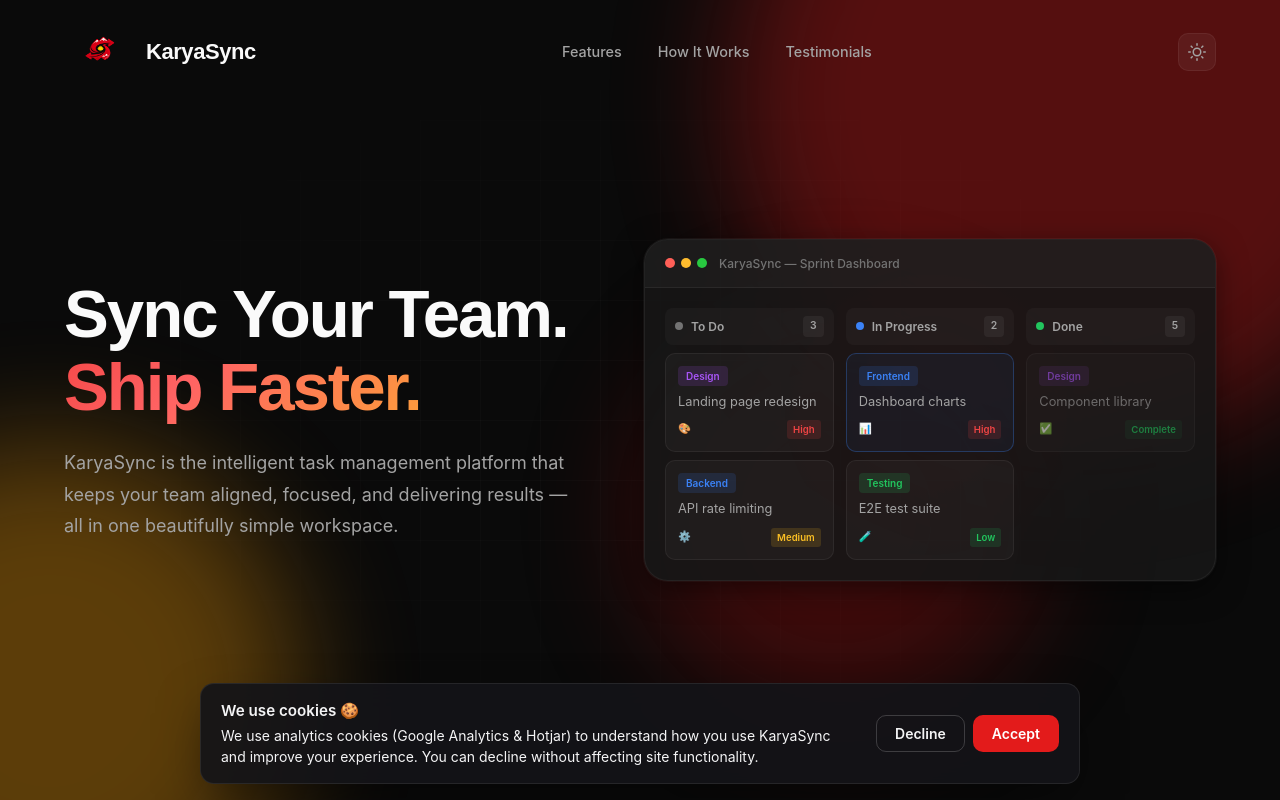
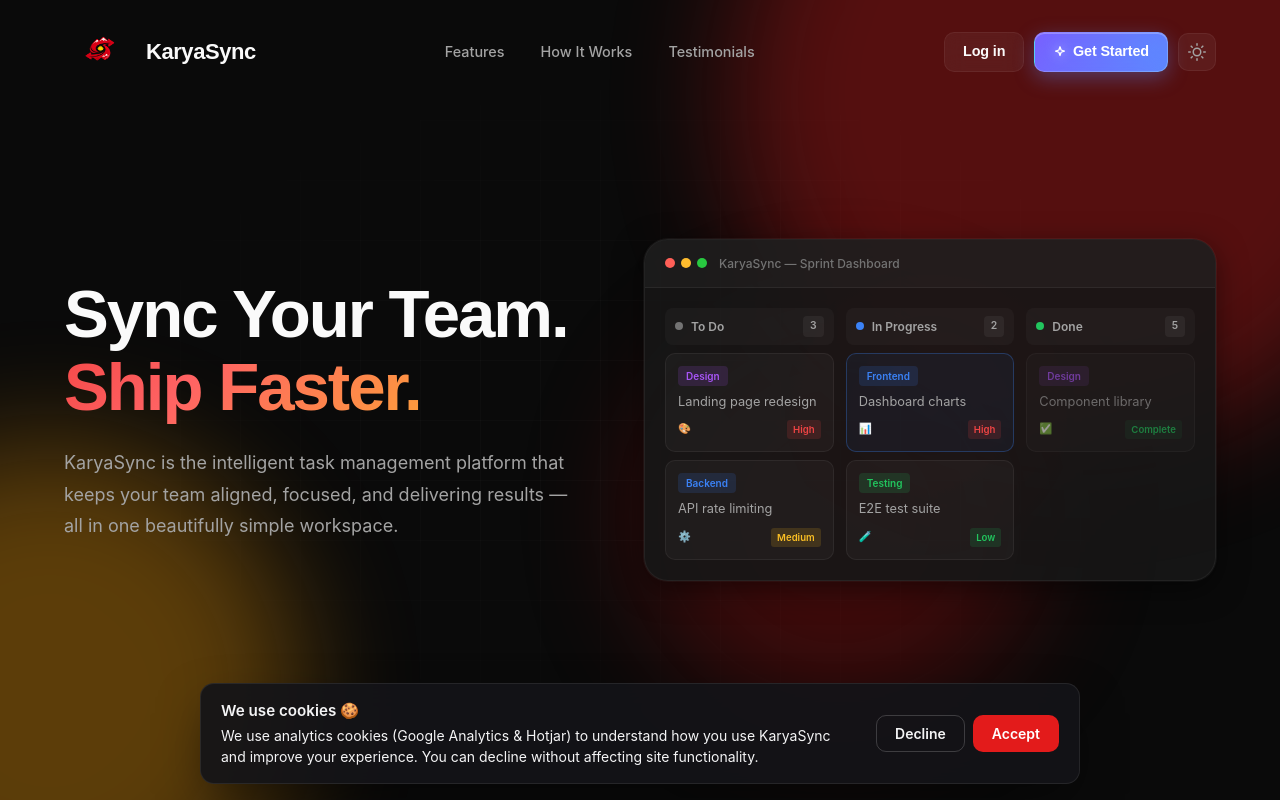
Before and after one commit to Reyman764/KS-LandingPage-main, a React (Vite) app in the folder KS-LandingPage-main/: page / in a window 1280 px wide. Shown: the top 800 px of the page. Built offline with nearby package versions, Linux system fonts and the light colour scheme.

Commit message:
added log-in and sign-up button

```diff
--- a/KS-LandingPage-main/src/components/Navbar.css
+++ b/KS-LandingPage-main/src/components/Navbar.css
@@ -76,7 +76,123 @@
   background: rgba(0, 0, 0, 0.07);
 }
 
-/* ── Actions (theme toggle + hamburger) ── */
+/* ── Auth CTAs (premium) ── */
+.navbar__auth {
+  display: flex;
+  align-items: center;
+  gap: 10px;
+}
+
+.navbar__auth--mobile {
+  display: none;
+}
+
+.navbar__btn {
+  display: inline-flex;
+  align-items: center;
+  justify-content: center;
+  gap: 6px;
+  height: 40px;
+  padding: 0 18px;
+  font-family: var(--font-heading, inherit);
+  font-size: 0.9rem;
+  font-weight: 600;
+  letter-spacing: -0.01em;
+  white-space: nowrap;
+  border-radius: 10px;
+  cursor: pointer;
+  text-decoration: none;
+  transition:
+    transform var(--transition-fast),
+    background var(--transition-fast),
+    border-color var(--transition-fast),
+    box-shadow var(--transition-base),
+    color var(--transition-fast);
+  will-change: transform;
+}
+
+.navbar__btn:active {
+  transform: translateY(1px) scale(0.98);
+}
+
+/* Ghost (Log in) */
+.navbar__btn--ghost {
+  color: var(--text-primary);
+  background: var(--overlay-sm);
+  border: 1px solid var(--border-subtle);
+  backdrop-filter: blur(10px);
+}
+
+.navbar__btn--ghost:hover {
+  background: var(--overlay-md);
+  border-color: var(--border-default);
+  transform: translateY(-1px);
+}
+
+/* Primary (Get Started) — premium gradient + glow */
+.navbar__btn--primary {
+  position: relative;
+  color: #fff;
+  background: linear-gradient(
+    135deg,
+    #7c5cff 0%,
+    #5b8cff 50%,
+    #22d3ee 100%
+  );
+  background-size: 200% 200%;
+  background-position: 0% 50%;
+  border: 1px solid rgba(255, 255, 255, 0.18);
+  box-shadow:
+    0 6px 20px rgba(91, 140, 255, 0.35),
+    0 1px 0 rgba(255, 255, 255, 0.25) inset,
+    0 -8px 24px rgba(124, 92, 255, 0.25) inset;
+  overflow: hidden;
+  isolation: isolate;
+}
+
+.navbar__btn--primary::before {
+  content: "";
+  position: absolute;
+  inset: 0;
+  background: linear-gradient(
+    120deg,
+    transparent 0%,
+    rgba(255, 255, 255, 0.35) 50%,
+    transparent 100%
+  );
+  transform: translateX(-120%);
+  transition: transform 0.7s ease;
+  z-index: -1;
+}
+
+.navbar__btn--primary:hover {
+  background-position: 100% 50%;
+  transform: translateY(-1px);
+  box-shadow:
+    0 10px 28px rgba(91, 140, 255, 0.5),
+    0 1px 0 rgba(255, 255, 255, 0.3) inset,
+    0 -8px 24px rgba(124, 92, 255, 0.3) inset;
+}
+
+.navbar__btn--primary:hover::before {
+  transform: translateX(120%);
+}
+
+.navbar__btn--primary svg {
+  filter: drop-shadow(0 0 6px rgba(255, 255, 255, 0.6));
+}
+
+[data-theme="light"] .navbar__btn--ghost {
+  color: var(--text-primary);
+  background: rgba(0, 0, 0, 0.04);
+  border-color: rgba(0, 0, 0, 0.1);
+}
+[data-theme="light"] .navbar__btn--ghost:hover {
+  background: rgba(0, 0, 0, 0.08);
+  border-color: rgba(0, 0, 0, 0.18);
+}
+
+/* ── Actions (auth + theme toggle + hamburger) ── */
 .navbar__actions {
   display: flex;
   align-items: center;
@@ -138,6 +254,11 @@
     display: flex;
   }
 
+  /* Hide desktop auth on mobile, show inside overlay */
+  .navbar__auth--desktop {
+    display: none;
+  }
+
   .navbar__links {
     position: fixed;
     inset: 0;
@@ -169,6 +290,21 @@
     max-width: 280px;
     text-align: center;
   }
+
+  .navbar__auth--mobile {
+    display: flex;
+    flex-direction: column;
+    gap: 12px;
+    width: 100%;
+    max-width: 280px;
+    margin-top: 24px;
+  }
+
+  .navbar__auth--mobile .navbar__btn {
+    width: 100%;
+    height: 48px;
+    font-size: 1rem;
+  }
 }
 
 /* ── Small mobile: tighten brand ── */
--- a/KS-LandingPage-main/src/components/Navbar.jsx
+++ b/KS-LandingPage-main/src/components/Navbar.jsx
@@ -30,6 +30,11 @@ export default function Navbar() {
     });
   };
 
+  const handleAuthClick = (action) => {
+    setMobileOpen(false);
+    trackEvent('auth_cta_click', { action });
+  };
+
   const links = [
     { label: 'Features', href: '#features' },
     { label: 'How It Works', href: '#how-it-works' },
@@ -53,6 +58,12 @@ export default function Navbar() {
   const MoonIcon = () => (
     <svg aria-hidden="true" focusable="false" width="17" height="17" viewBox="0 0 24 24" fill="none" stroke="currentColor" strokeWidth="2" strokeLinecap="round" strokeLinejoin="round">
       <path d="M21 12.79A9 9 0 1 1 11.21 3 7 7 0 0 0 21 12.79z"/>
+    </svg>
+  );
+
+  const SparkleIcon = () => (
+    <svg aria-hidden="true" focusable="false" width="14" height="14" viewBox="0 0 24 24" fill="none" stroke="currentColor" strokeWidth="2.2" strokeLinecap="round" strokeLinejoin="round">
+      <path d="M12 3l1.9 5.6L19.5 10.5l-5.6 1.9L12 18l-1.9-5.6L4.5 10.5l5.6-1.9z"/>
     </svg>
   );
 
@@ -87,9 +98,47 @@ export default function Navbar() {
               </a>
             </li>
           ))}
+
+          {/* Auth CTAs — visible inside mobile overlay too */}
+          <li className="navbar__auth navbar__auth--mobile">
+            <a
+              href="/login"
+              className="navbar__btn navbar__btn--ghost"
+              onClick={() => handleAuthClick('login')}
+            >
+              Log in
+            </a>
+            <a
+              href="/signup"
+              className="navbar__btn navbar__btn--primary"
+              onClick={() => handleAuthClick('signup')}
+            >
+              <SparkleIcon />
+              <span>Get Started</span>
+            </a>
+          </li>
         </ul>
 
         <div className="navbar__actions">
+          {/* Auth CTAs — desktop */}
+          <div className="navbar__auth navbar__auth--desktop">
+            <a
+              href="/login"
+              className="navbar__btn navbar__btn--ghost"
+              onClick={() => handleAuthClick('login')}
+            >
+              Log in
+            </a>
+            <a
+              href="/signup"
+              className="navbar__btn navbar__btn--primary"
+              onClick={() => handleAuthClick('signup')}
+            >
+              <SparkleIcon />
+              <span>Get Started</span>
+            </a>
+          </div>
+
           <button
             className="navbar__theme-toggle"
             onClick={toggleTheme}
```
